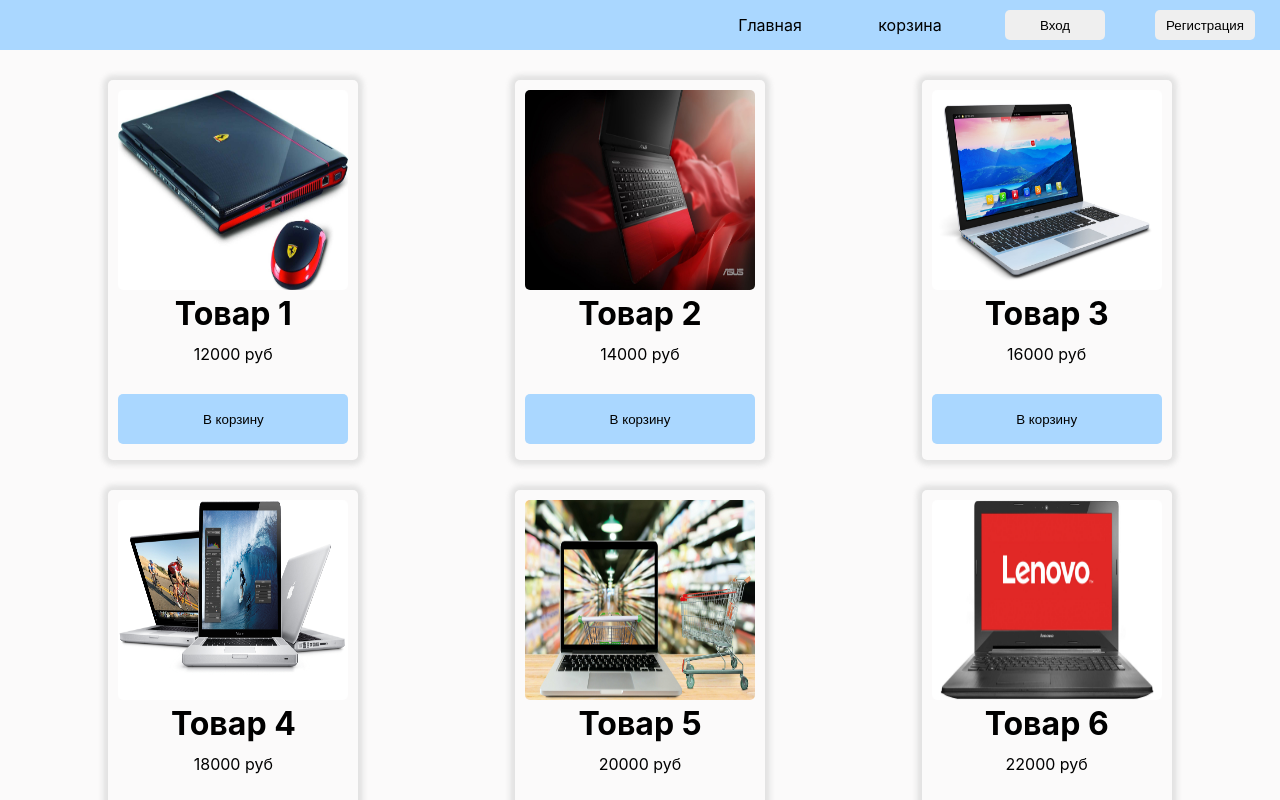
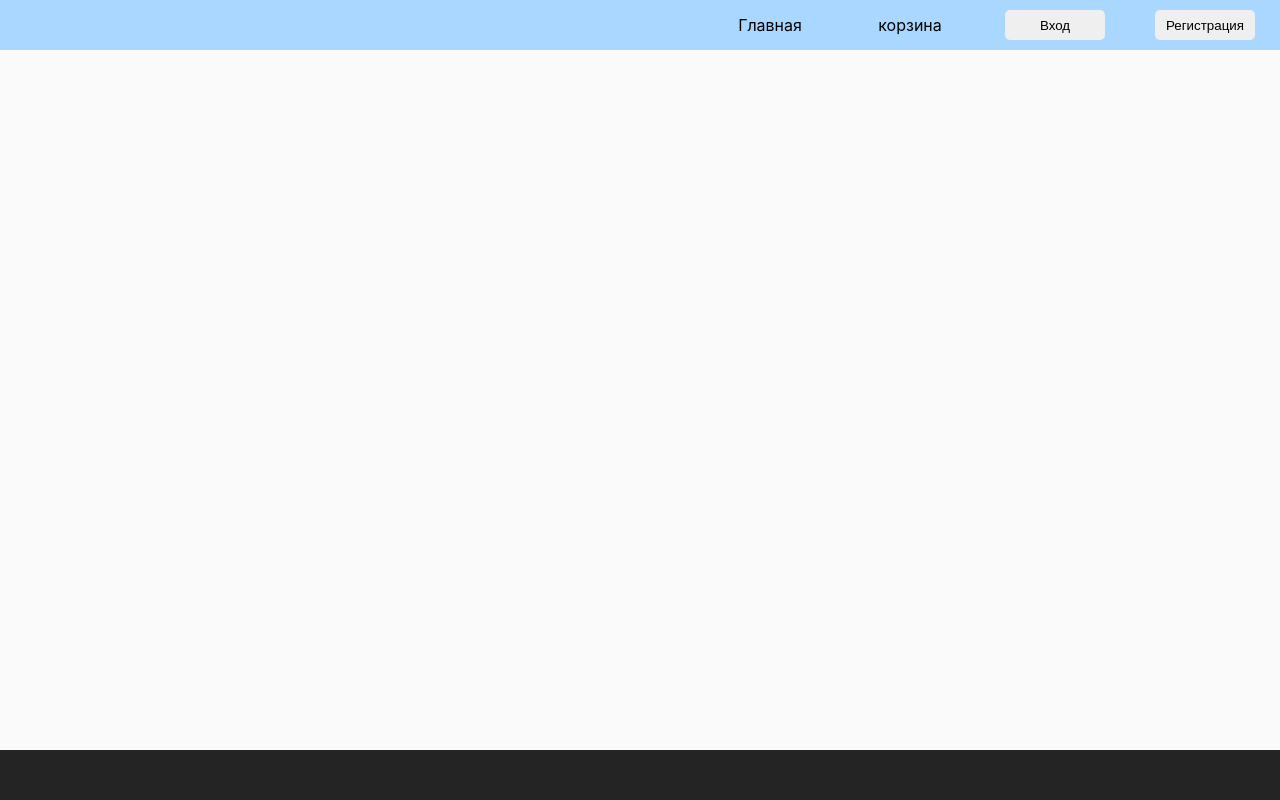
Before and after one commit to Andreimakash112/Frond.Not, a React (Create React App) app: page / in a window 1280 px wide. Shown: the top 800 px of the page. Built offline with nearby package versions, Linux system fonts and the light colour scheme.

Commit message:
(frontend) в файле main удаляем товары из масива из[]

```diff
--- a/src/views/Main.js
+++ b/src/views/Main.js
@@ -11,17 +11,8 @@ import image_7 from '../images/07.jpg'
 
 function Main() {
 
-  const products = [
+  const products = []
 
-  {id:1,  header: 'Товар 1',image: image, price: 12000 },
-  {id:2,  header: 'Товар 2',image: image_2, price: 14000 },
-  {id:3,  header: 'Товар 3',image: image_3, price: 16000 },
-  {id:4,  header: 'Товар 4',image: image_4, price: 18000 },
-  {id:5,  header: 'Товар 5',image: image_5, price: 20000 },
-  {id:6,  header: 'Товар 6',image: image_6, price: 22000 },
-  {id:7,  header: 'Товар 7',image: image_7, price: 25000 }
-
-]
 function getProductList() {
 
   return products.map((item) => <Product key = {item.id} header = {item.header} image = {item.image} price = {item.price} />   )
```
